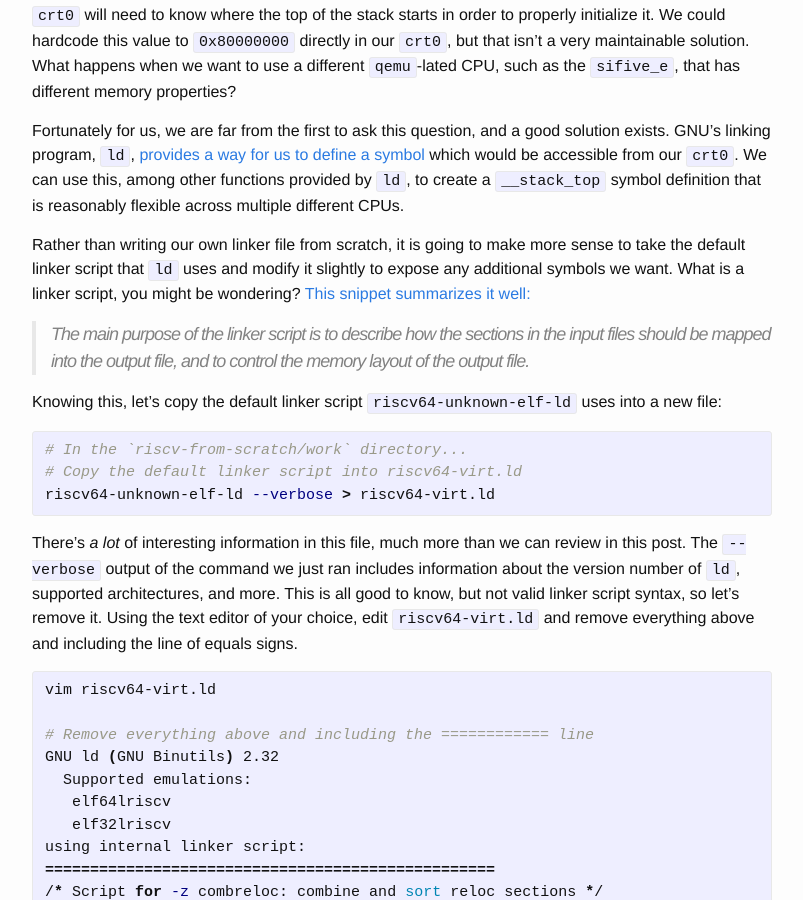
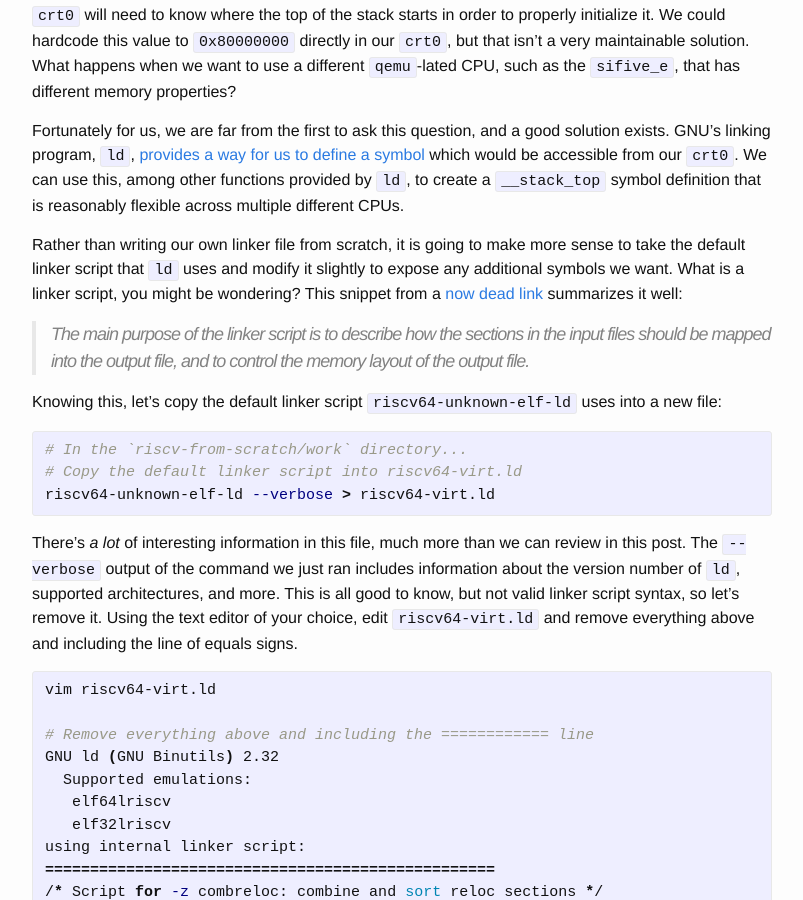
Before and after one commit to twilco/twilco.github.io, a Jekyll site: the page built from _posts/2019-04-27-riscv-from-scratch-2.markdown, in a window 1280 px wide and 900 px high, scrolled down 7781 px. Shown: the whole window, without its empty margins (238-1041 px from the left). Built offline with Jekyll 4.4.1, drawn with Linux system fonts in a browser that asks for light colours; comment, search, counter and statistics services are not loaded.

Commit message:
Fix dead links

```diff
--- a/_posts/2019-03-10-riscv-from-scratch-1.markdown
+++ b/_posts/2019-03-10-riscv-from-scratch-1.markdown
@@ -21,7 +21,7 @@
 
 RISC-V is an open-source, free-to-use ISA that began as a project at UC-Berkeley in 2010.  The free-to-use aspect has been instrumental in its success and is quite a stark contrast to many other architectures.  Take ARM for example - in order to create an ARM-compatible processor, you must pay an upfront fee of [$1M - $10M as well as a 0.5% - 2% royalty fee per-chip](https://www.anandtech.com/show/7112/the-arm-diaries-part-1-how-arms-business-model-works/2).  This free and open model makes RISC-V an attractive option to many groups of people - hardware startups who can't foot the bill to create an ARM or other licensing-required processor, academic institutions, and (obviously) the open-source community.
 
-RISC-V's meteoric rise in popularity hasn't gone unnoticed.  [ARM launched a now-taken down website](https://abopen.com/news/rattled-arm-launches-anti-risc-v-marketing-campaign/) that attempted (rather unsuccessfully) to highlight supposed benefits of ARM over RISC-V.  RISC-V is backed by [a ton of major companies](https://riscv.org/members-at-a-glance/), including Google, Nvidia, and Western Digital.
+RISC-V's meteoric rise in popularity hasn't gone unnoticed.  [ARM launched a now-taken down website](https://abopen.com/news/rattled-arm-launches-anti-risc-v-marketing-campaign/) that attempted (rather unsuccessfully) to highlight supposed benefits of ARM over RISC-V.  RISC-V is backed by [a ton of major companies](https://riscv.org/membership/members/), including Google, Nvidia, and Western Digital.
 
 ### QEMU and RISC-V toolchain setup
 
--- a/_posts/2019-04-27-riscv-from-scratch-2.markdown
+++ b/_posts/2019-04-27-riscv-from-scratch-2.markdown
@@ -250,7 +250,7 @@
 
 Fortunately for us, we are far from the first to ask this question, and a good solution exists.  GNU's linking program, `ld`, [provides a way for us to define a symbol](https://web.archive.org/web/20190525173911/https://access.redhat.com/documentation/en-US/Red_Hat_Enterprise_Linux/4/html/Using_ld_the_GNU_Linker/assignments.html) which would be accessible from our `crt0`.  We can use this, among other functions provided by `ld`, to create a `__stack_top` symbol definition that is reasonably flexible across multiple different CPUs.
 
-Rather than writing our own linker file from scratch, it is going to make more sense to take the default linker script that `ld` uses and modify it slightly to expose any additional symbols we want. What is a linker script, you might be wondering?  [This snippet summarizes it well:](http://www.scoberlin.de/content/media/http/informatik/gcc_docs/ld_3.html)
+Rather than writing our own linker file from scratch, it is going to make more sense to take the default linker script that `ld` uses and modify it slightly to expose any additional symbols we want. What is a linker script, you might be wondering?  This snippet from a [now dead link](https://scgberlin.de/content/media/http/informatik/gcc_docs/ld_3.html) summarizes it well:
 
 > The main purpose of the linker script is to describe how the sections in the input files should be mapped into the output file, and to control the memory layout of the output file.
 
```
